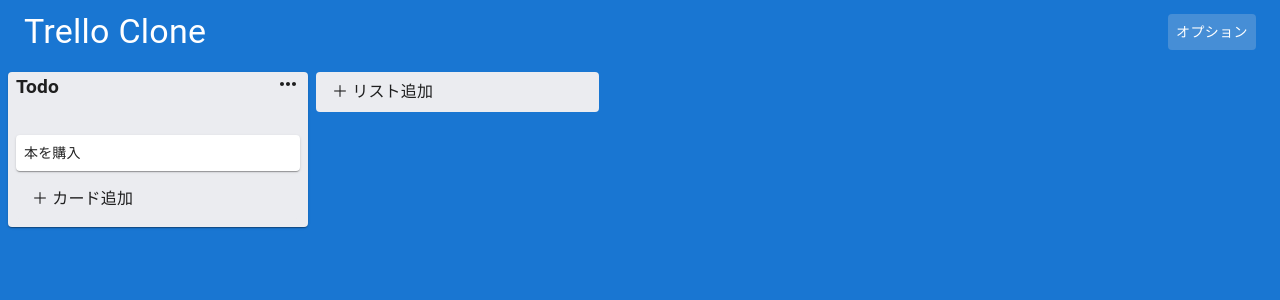
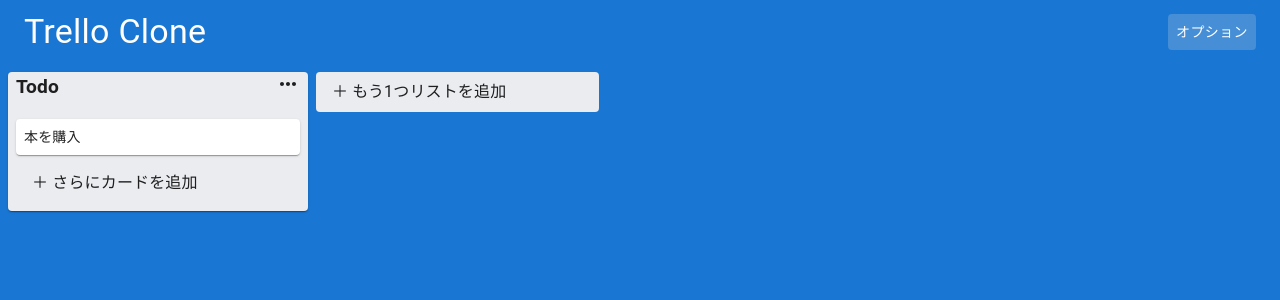
Before and after one commit to sjc-bui/trello, a React (Create React App) app: page / in a window 1280 px wide. Shown: the top 300 px of the page. Built offline with nearby package versions, Linux system fonts and the light colour scheme.

Commit message:
remove local data

```diff
--- a/src/App.js
+++ b/src/App.js
@@ -17,14 +17,18 @@
     },
 }))
 
-function saveLocalStorage(newState) {
+const saveLocalStorage = (newState) => {
     localStorage.setItem('data', JSON.stringify(newState));
 }
 
-function getLocalStorageData() {
+const getLocalStorageData = () => {
     const localData = localStorage.getItem('data');
     const jsonObj = JSON.parse(localData);
     return jsonObj;
+}
+
+const resetLocalData = () => {
+    localStorage.removeItem('data');
 }
 
 const App = () => {
@@ -106,6 +110,13 @@
             const newListIds = data.listIds;
             newListIds.splice(source.index, 1);
             newListIds.splice(destination.index, 0, draggableId);
+
+            const newState = {
+                ...data,
+                listIds: newListIds
+            }
+
+            saveLocalStorage(newState);
             return;
         }
 
@@ -147,6 +158,10 @@
         }
     }
 
+    const resetData = () => {
+        resetLocalData();
+    }
+
     return (
         <div
             style={{
@@ -156,7 +171,7 @@
                 backgroundRepeat: 'no-repeat',
                 backgroundPosition: 'center center',
             }}>
-            <Navigation changeBackground={changeBackground} />
+            <Navigation changeBackground={changeBackground} resetData={resetData} />
             <StoreApi.Provider value={{ addMoreCard, addMoreList, updateListTitle }}>
                 <DragDropContext onDragEnd={onDragEnd}>
                     <Droppable droppableId="app" type='list' direction="horizontal">
--- a/src/components/Input/InputCard.jsx
+++ b/src/components/Input/InputCard.jsx
@@ -95,7 +95,7 @@
                 <Button
                     onClick={handleConfirmBtn}
                     className={classes.confirmBtn}>
-                    {type === 'card' ? '追加' : '追加'}
+                    {type === 'card' ? 'カードを追加' : 'リストを追加'}
                 </Button>
                 <IconButton
                     onClick={handleCloseBtn}
--- a/src/components/Input/InputContainer.jsx
+++ b/src/components/Input/InputContainer.jsx
@@ -33,7 +33,7 @@
             <Collapse in={!open}>
                 <Paper onClick={() => { setOpen(!open) }} className={classes.addCard} elevation={0}>
                     <Typography>
-                    ＋ {type === 'card' ? 'カード追加' : 'リスト追加'}
+                    ＋ {type === 'card' ? 'さらにカードを追加' : 'もう1つリストを追加'}
                     </Typography>
                 </Paper>
             </Collapse>
--- a/src/components/List/List.jsx
+++ b/src/components/List/List.jsx
@@ -13,7 +13,7 @@
         marginLeft: theme.spacing(1)
     },
     cardContainer: {
-        marginTop: theme.spacing(4)
+        marginTop: theme.spacing(2)
     }
 }))
 
--- a/src/components/Nav/Navigation.jsx
+++ b/src/components/Nav/Navigation.jsx
@@ -2,13 +2,13 @@
 import TopBar from './TopBar';
 import SideBar from './SideBar';
 
-const Navigation = ({ changeBackground }) => {
+const Navigation = ({ changeBackground, resetData }) => {
     const [openSideMenu, setOpenSideMenu] = useState(false);
 
     return (
         <div>
             <TopBar setOpenSideMenu={setOpenSideMenu} />
-            <SideBar openSideMenu={openSideMenu} setOpenSideMenu={setOpenSideMenu} changeBackground={changeBackground} />
+            <SideBar resetData={resetData} openSideMenu={openSideMenu} setOpenSideMenu={setOpenSideMenu} changeBackground={changeBackground} />
         </div>
     )
 }
--- a/src/components/Nav/SideBar.jsx
+++ b/src/components/Nav/SideBar.jsx
@@ -1,6 +1,6 @@
 import React, { useState } from 'react';
 import { makeStyles } from '@material-ui/core/styles';
-import { Drawer, Grow, FormControl, InputLabel, Select, MenuItem } from '@material-ui/core';
+import { Drawer, Grow, FormControl, InputLabel, Select, MenuItem, Button } from '@material-ui/core';
 import colors from '../../utils/color';
 import images from '../../utils/images';
 
@@ -31,10 +31,13 @@
     },
     formControl: {
         minWidth: 150
+    },
+    resetBtn: {
+        marginTop: theme.spacing(3)
     }
 }))
 
-const SideBar = ({ openSideMenu, setOpenSideMenu, changeBackground }) => {
+const SideBar = ({ openSideMenu, setOpenSideMenu, changeBackground, resetData }) => {
     const classes = useStyle();
     const [openColorOptions, setOpenColorOptions] = useState(false);
 
@@ -55,6 +58,9 @@
                             <MenuItem value="vi">日本語</MenuItem>
                         </Select>
                     </FormControl>
+                    <div className={classes.resetBtn}>
+                        <Button onClick={resetData}>データリセット</Button>
+                    </div>
                 </div>
                 <div className={classes.drawer}>
                     <div className={classes.menu}>
--- a/src/utils/store.js
+++ b/src/utils/store.js
@@ -1,6 +1,6 @@
 const cards = [
     {
-        id: 'card-4',
+        id: 'card-1',
         title: '本を購入',
     },
 ];
```
